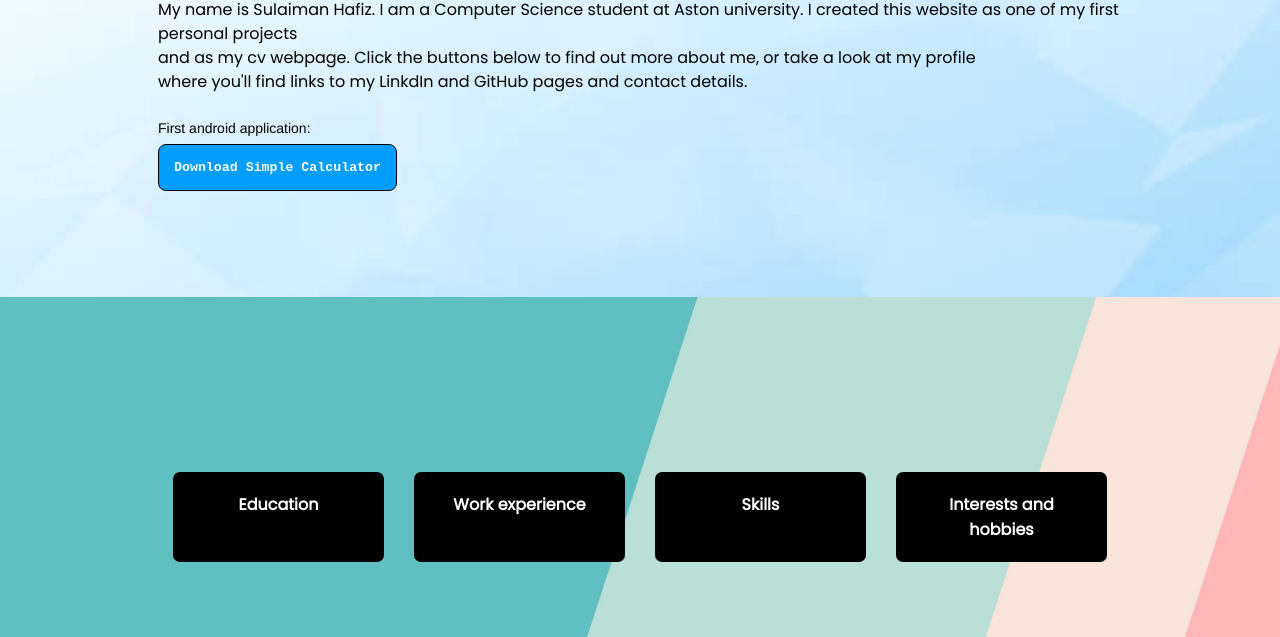
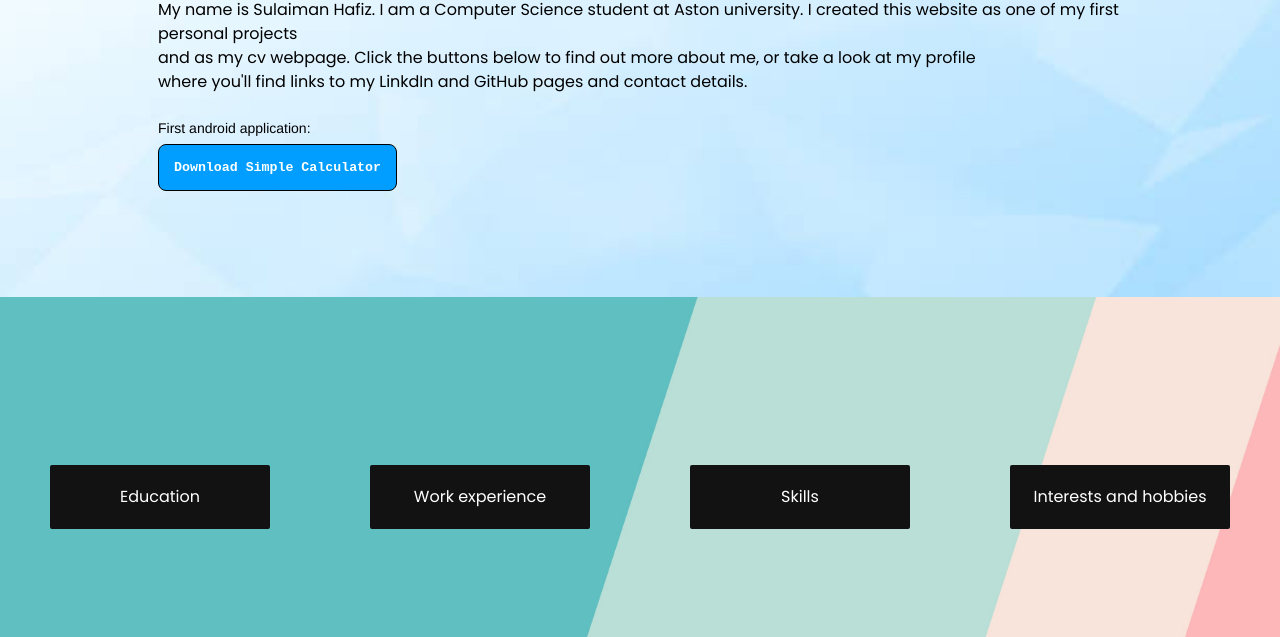
Before and after one commit to SherlockX9/CVwebpage_edition1, a plain HTML site: page index.html in a window 1280 px wide. Shown: the part 163-800 px from the top of the page. Drawn offline with Linux system fonts and the light colour scheme.

Commit message:
updated index.html to the whole of the black box clickable

```diff
--- a/css/style.css
+++ b/css/style.css
@@ -26,10 +26,28 @@ h1,h2{
     margin-bottom: 15px;
 }
 
+.alinks{
+    display: flex;
+    justify-content: center;
+    width: 220px;
+    border-radius: 2px;
+    background-color:rgb(19, 18, 18);
+    padding: 20px;
+    text-decoration: none;
+    color: white;
+}
+
 .container1{
     max-width: 80%;
     margin: 0 auto;
     padding: 0 30px;
+}
+
+.containerOne{
+    display: flex;
+    justify-content: space-around;
+    align-items: center;
+    flex-wrap: wrap;
 }
 
 .navbar{
@@ -112,29 +130,27 @@ h1,h2{
 
 }
 
+#indexbody, #indexhtml{
+    height: 100%;
+    display:flex;
+    flex-direction: column;
+}
+
+#indexbody > * {
+    flex-shrink: 0;
+}
+
 .items{
-
-
+    flex-grow: 1;
+    bottom:0px;
+    min-height: 400px;
     background-image: url('../images/im3.jpg');
     background-repeat: no-repeat;
     background-size: cover;
-    height: 500px;
 
 
 }
 
-.item{
-
-    flex: 1;
-    background:rgb(0, 0, 0) ;
-    border-radius: 7px;
-    margin: 25px 15px;
-    padding: 20px 20px;
-    text-align:center;
-
-    color: white;
-
-}
 .container1 a{
     text-decoration: none;
     background-color: none;
@@ -185,9 +201,12 @@ button {
     font-size: 16px;
 }
 
-.endingImage{
-    background-color: rgb(66, 209, 207);
-    height: 140px;
+footer{
+    position: fixed;
+    bottom: 0;
+    width: 100%;
+    height: 60px;   /* Height of the footer */
+    background: #6cf;
 
 }
 
--- a/index.html
+++ b/index.html
@@ -1,5 +1,5 @@
 <!DOCTYPE html>
-<html lang="en">
+<html lang="en" id="indexhtml">
 
 <head>
     <meta charset="UTF-8" />
@@ -9,7 +9,7 @@
 
 </head>
 
-<body>
+<body id="indexbody">
     <nav class="navbar">
         <div class="container1">
             <div class="logo1">  <a href="myprofile.html">My profile</a> </div>
@@ -44,40 +44,29 @@
         </header>
     </main>
 
-    <section class="items">
-        <div class="container1">
-
-            <div class="item">
-
-                <button>
-                    <a href="educationpage.html">
-                    <h4> Education</h4>
+    <section class="items containerOne">
+            <div>
+                    <a class="alinks" href="educationpage.html">
+                    Education
                 </a>
-                </button>
 
 
 
             </div>
-            <div class="item">
-                <button>
-                    <a href="work-experience.html">
-                    <h4> Work experience</h2>
+            <div>
+                    <a class="alinks" href="work-experience.html">
+                    Work experience
                     </a>
-                </button>
             </div>
-            <div class="item">
-                <button>
-                    <a href="skills page.html">
-                    <h4> Skills</h2>
+            <div>
+                    <a class="alinks" href="skills page.html">
+                     Skills
                     </a>
-                </button>
             </div>
-            <div class="item">
-                <button>
-                    <a href="interestsnhobbies.html">
-                    <h4> Interests and hobbies</h2>
+            <div>
+                    <a class="alinks" href="interestsnhobbies.html">
+                     Interests and hobbies
                     </a>
-                </button>
             </div>
         </div>
     </section>
```
Also changed, not shown: educationpage.html (+5 -3 lines), skills page.html (+3 -3 lines), work-experience.html (+3 -3 lines).
